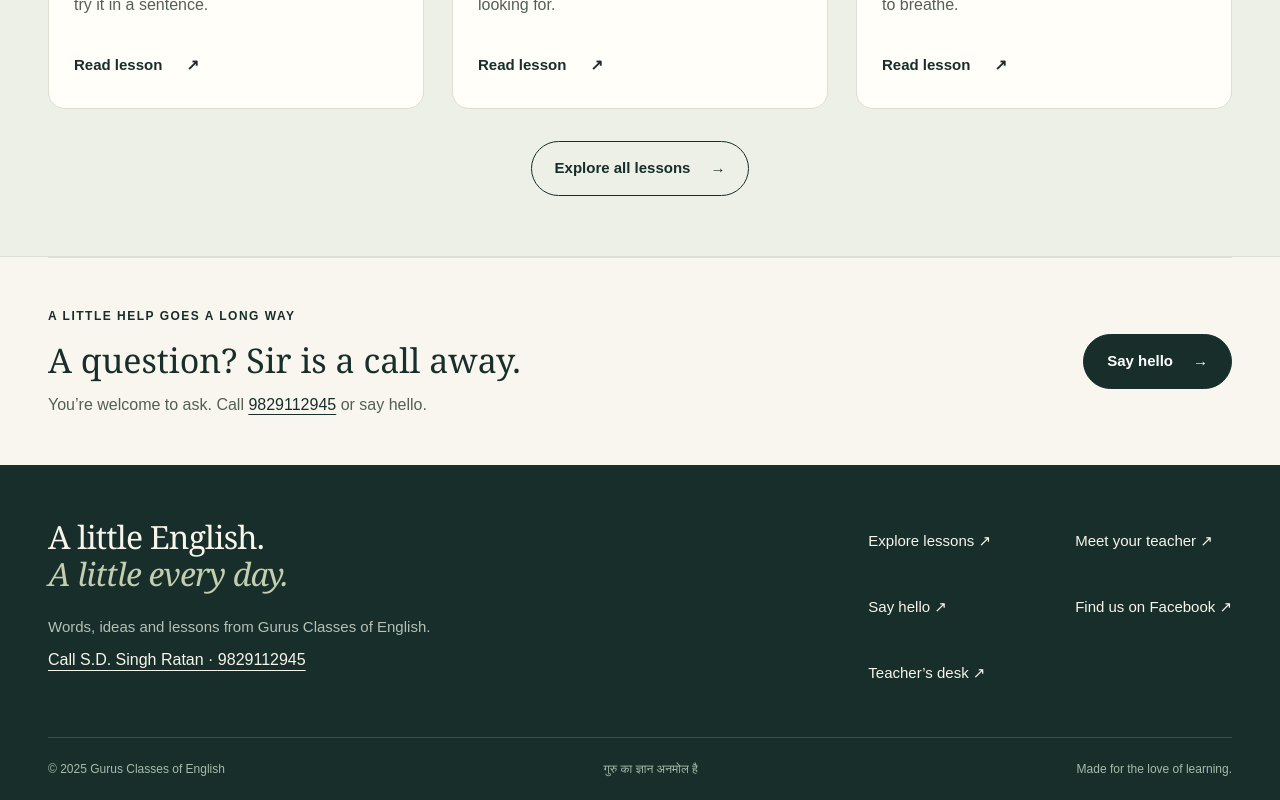
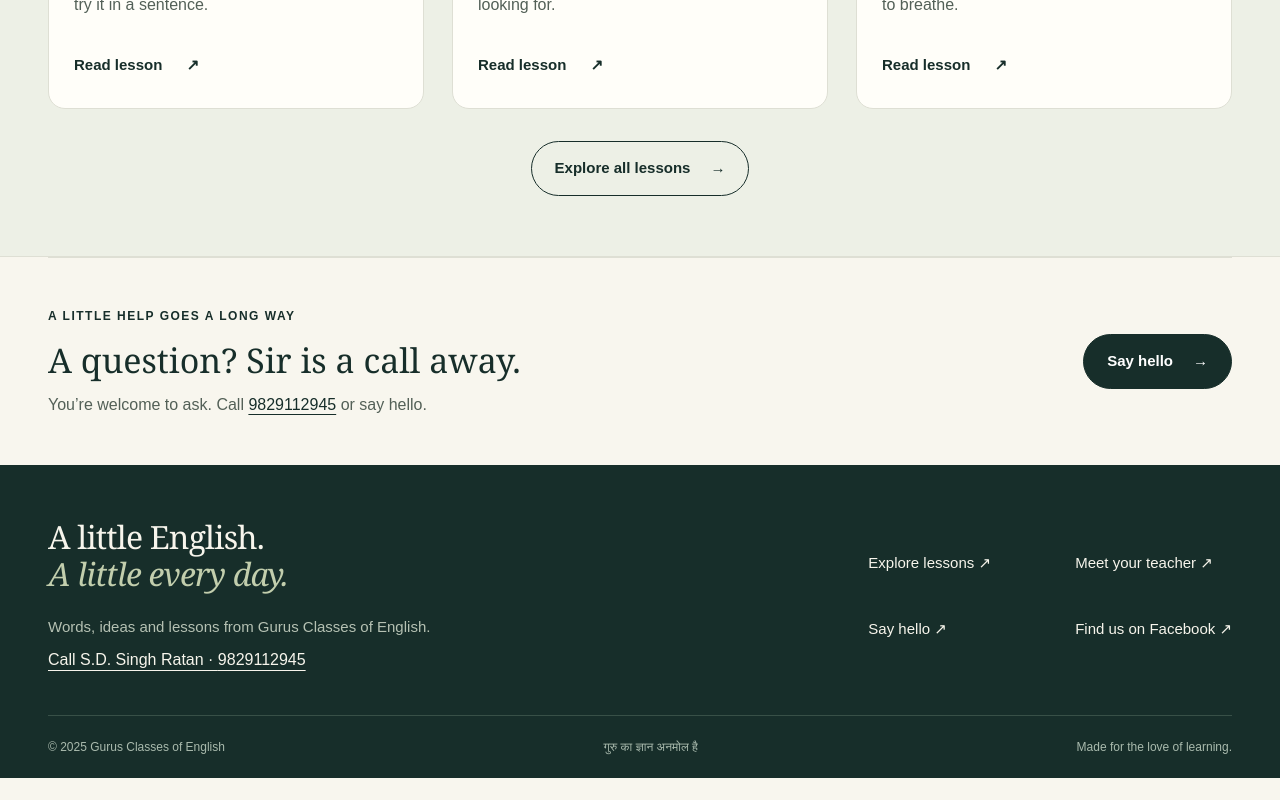
Before and after one commit to riturajratan/gurusclassesofenglish, a Next.js app: page / in a window 1280 px wide. Shown: the part 2523-3323 px from the top of the page. After the commit the page ends 3301 px from the top, so only its background shows below. Built offline with nearby package versions, Linux system fonts and the light colour scheme; no server answers.

Commit message:
fix: hide teacher desk link from public navigation

```diff
--- a/components/Footer.tsx
+++ b/components/Footer.tsx
@@ -21,7 +21,6 @@ export default function Footer() {
             <a href={site.facebook} target="_blank" rel="noopener noreferrer">
               Find us on Facebook ↗
             </a>
-            <Link href="/publish/">Teacher’s desk ↗</Link>
           </div>
         </div>
         <div className="footer-bottom">
```
